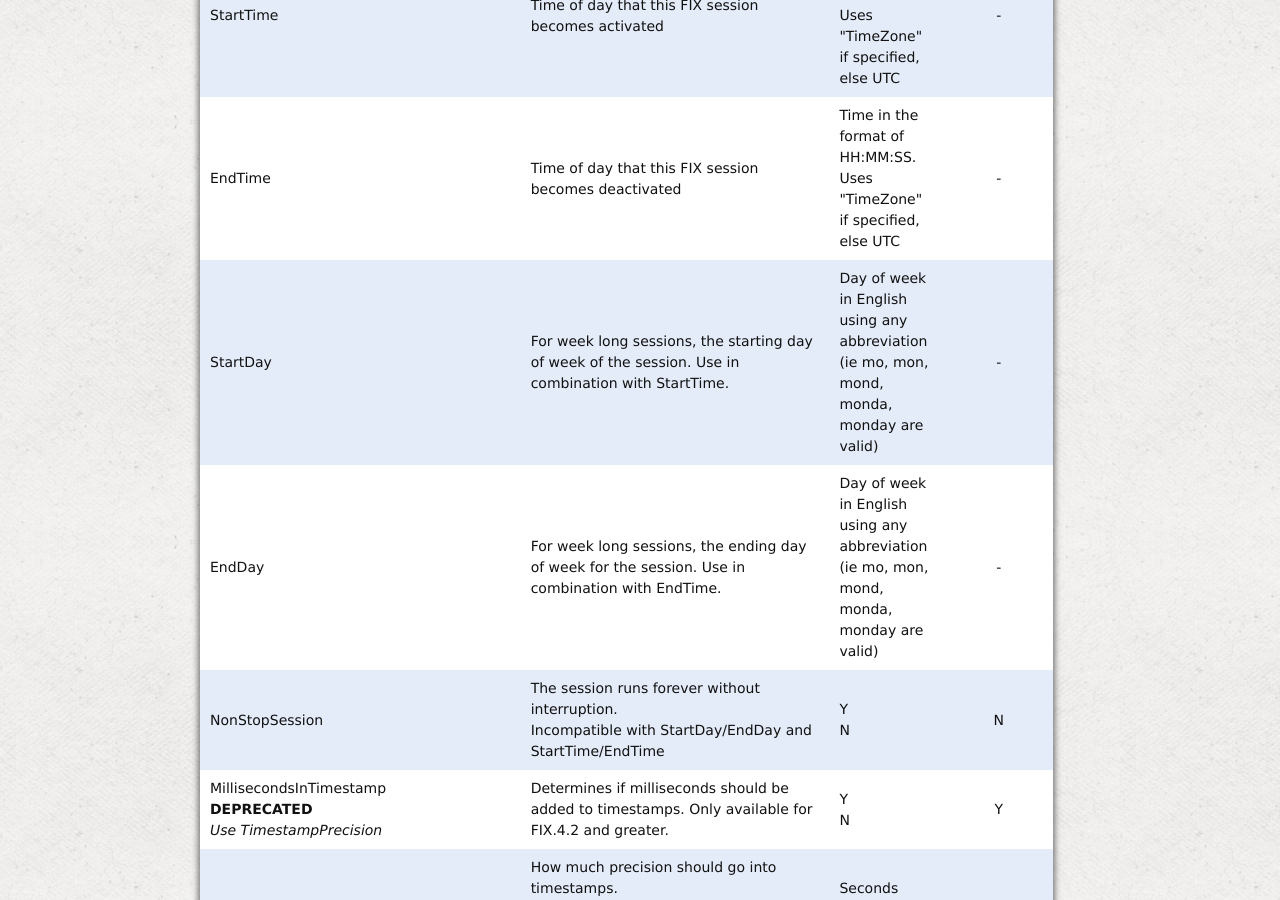
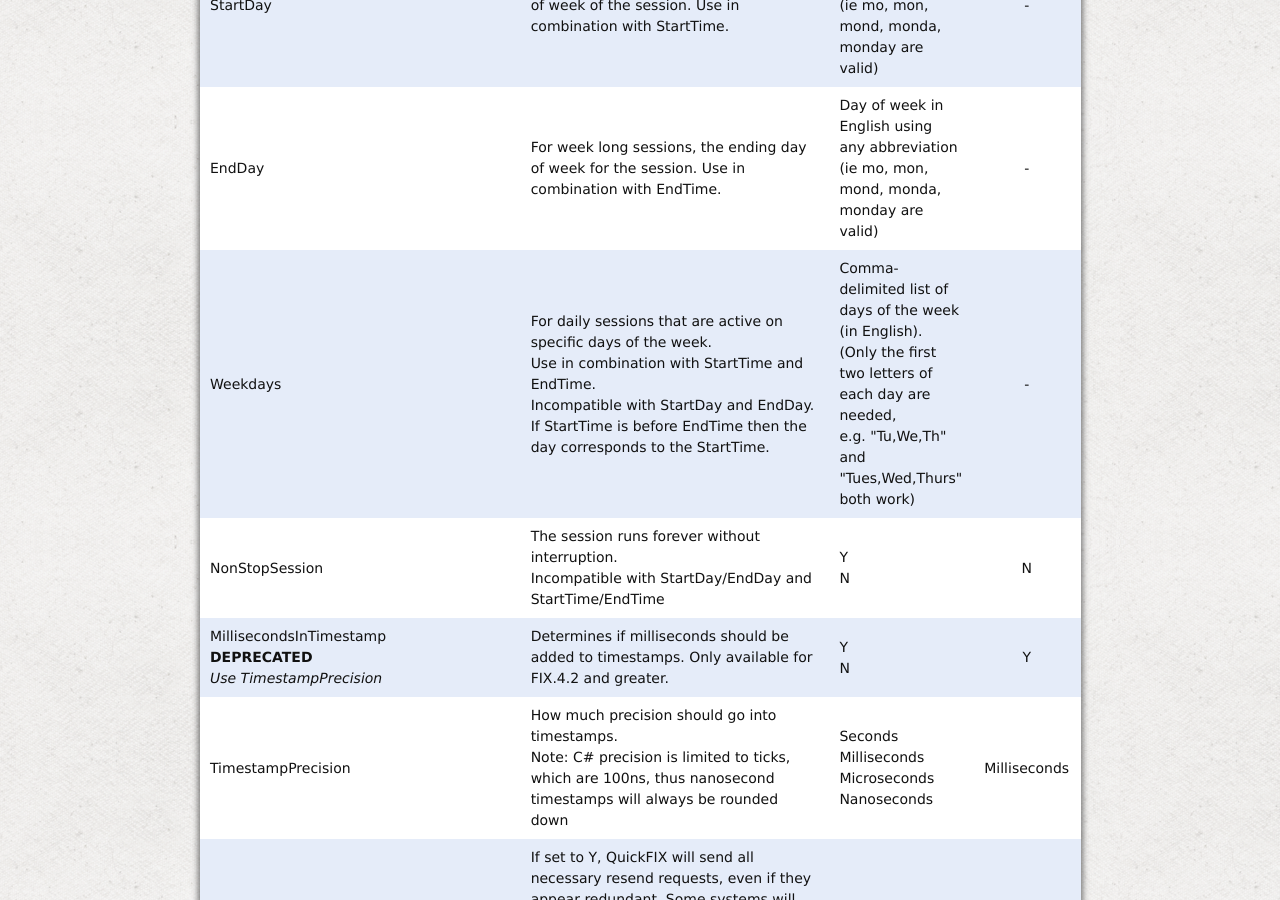
Before and after one commit to connamara/quickfixn, a Jekyll site: the page built from tutorial/configuration.md, in a window 1280 px wide and 900 px high, scrolled down 2818 px. Built offline with Jekyll 4.4.1, drawn with Linux system fonts in a browser that asks for light colours.

Commit message:
document "Weekdays" setting
accompanies PR #853 (for issue #844)

```diff
--- a/tutorial/configuration.md
+++ b/tutorial/configuration.md
@@ -162,6 +162,22 @@ QuickFIX Settings
     <td class='description'>For week long sessions, the ending day of week for the session.  Use in combination with EndTime.</td>
     <td class='valid'>
       Day of week in English using any abbreviation (ie mo, mon, mond, monda, monday are valid)
+    </td>
+    <td class='default'>-</td>
+  </tr>
+
+  <tr>
+    <td class='setting'>Weekdays</td>
+    <td class='description'>
+      For daily sessions that are active on specific days of the week.
+      <br/>Use in combination with StartTime and EndTime.
+      <br/>Incompatible with StartDay and EndDay.
+      <br/>If StartTime is before EndTime then the day corresponds to the StartTime.
+    </td>
+    <td class='valid'>
+      Comma-delimited list of days of the week (in English).
+      <br/>(Only the first two letters of each day are needed,
+      <br/>e.g. "Tu,We,Th" and "Tues,Wed,Thurs" both work)
     </td>
     <td class='default'>-</td>
   </tr>
```
